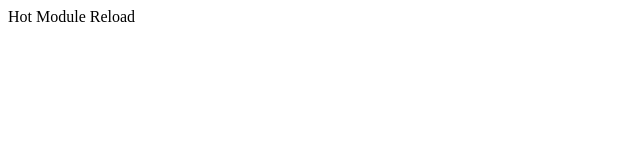
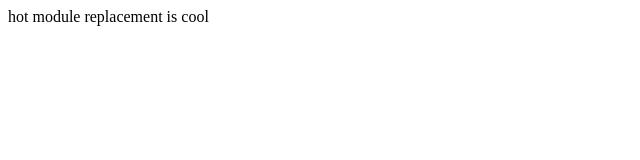
Before and after one commit to WStrellis/react-template-sass, a React app: page / in a window 1280 px wide. Shown: the top 160 px of the page, without its empty margins (0-640 px from the left). Built offline with nearby package versions, Linux system fonts and the light colour scheme; the HTML template or start-up script is replaced by a standard one.

Commit message:
added app.jsx

```diff
--- /dev/null
+++ b/src/App.jsx
@@ -0,0 +1,7 @@
+import React from "react";
+
+const App = props => {
+  return <div>{props.title}</div>;
+};
+
+export default App;
--- a/src/index.js
+++ b/src/index.js
@@ -1,5 +1,9 @@
 import React from "react";
 import ReactDOM from "react-dom";
+import App from "./App";
 
-ReactDOM.render(<div>Hot Module Reload</div>, document.getElementById("root"));
+ReactDOM.render(
+  <App title={"hot module replacement is cool"} />,
+  document.getElementById("root")
+);
 module.hot.accept();
```
